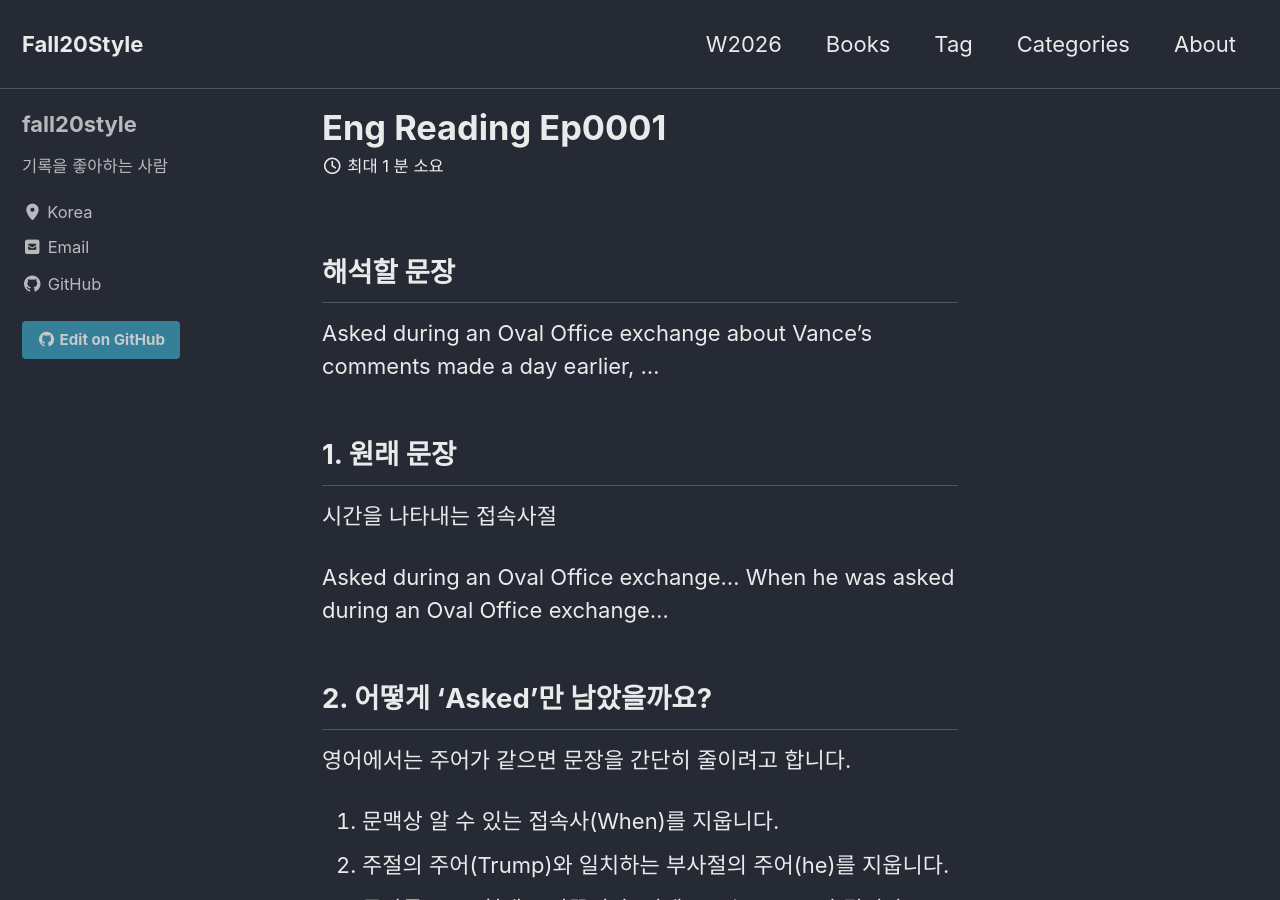
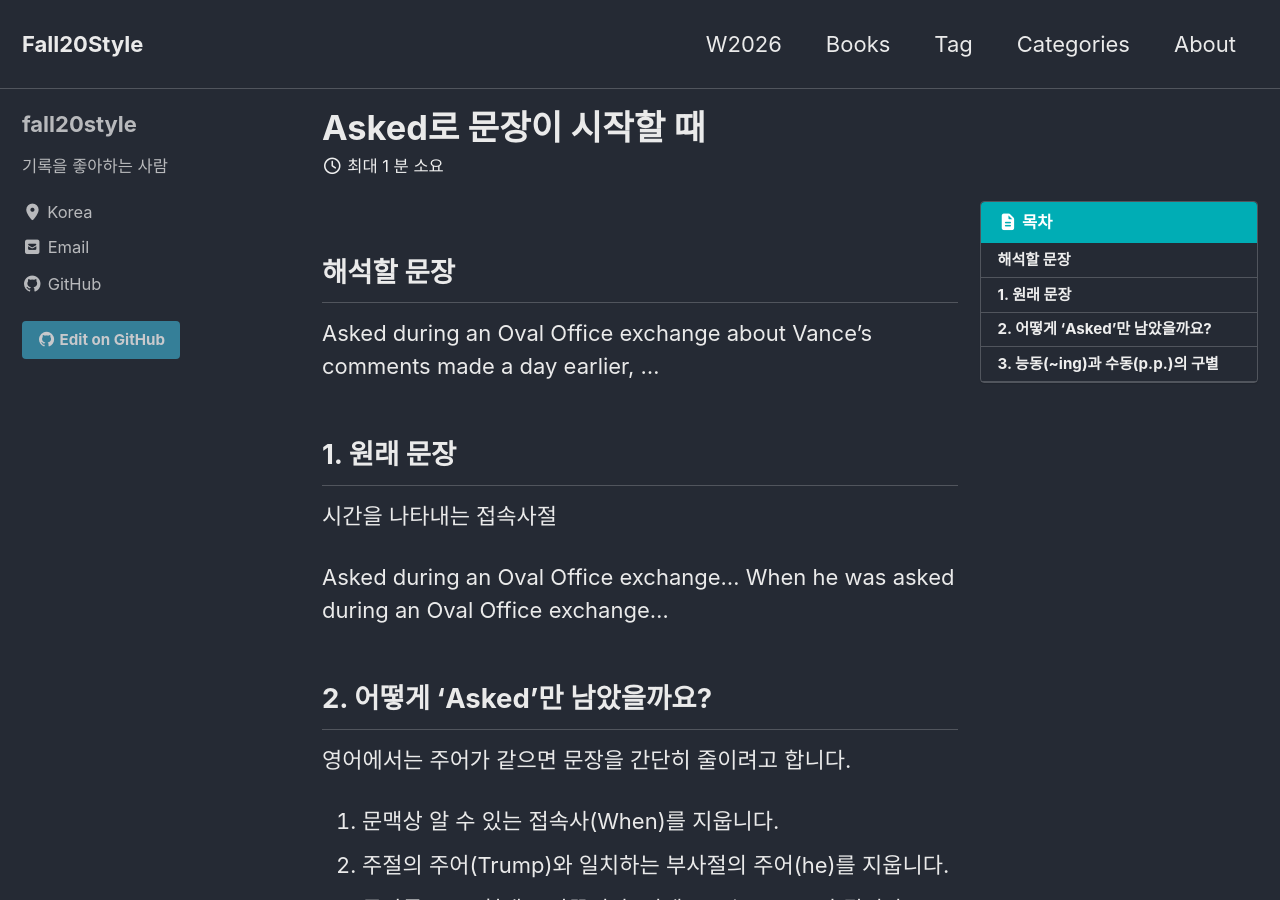
Before and after one commit to fall20style/fall20style.github.io, a Jekyll site: the page built from _posts/2026-09-05-eng-reading-ep0001.md, in a window 1280 px wide and 900 px high. Built offline with Jekyll 4.4.1, drawn with Linux system fonts in a browser that asks for light colours; cached includes are drawn as plain includes.

Commit message:
Update 2026-09-05-eng-reading-ep0001.md

```diff
--- a/_posts/2026-09-05-eng-reading-ep0001.md
+++ b/_posts/2026-09-05-eng-reading-ep0001.md
@@ -1,3 +1,20 @@
+---
+title: Asked로 문장이 시작할 때
+layout: single
+author_profile: true
+read_time: true
+comments: true
+share: true
+related: true
+popular: true
+tags:
+  - 영어읽기
+categories:
+toc: true
+toc_sticky: true
+toc_label: 목차
+description: desc가 여기에
+---
 
 ## 해석할 문장
 
```
